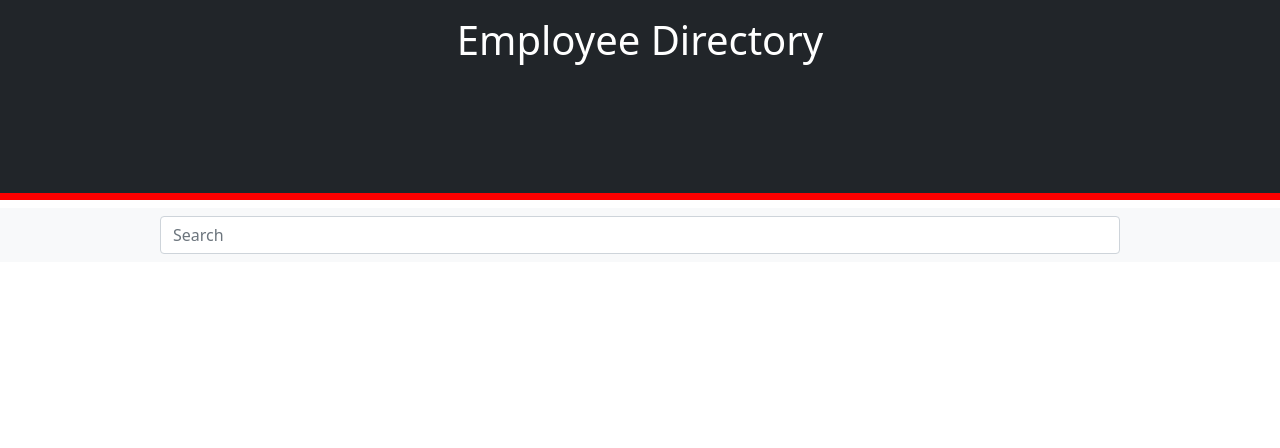
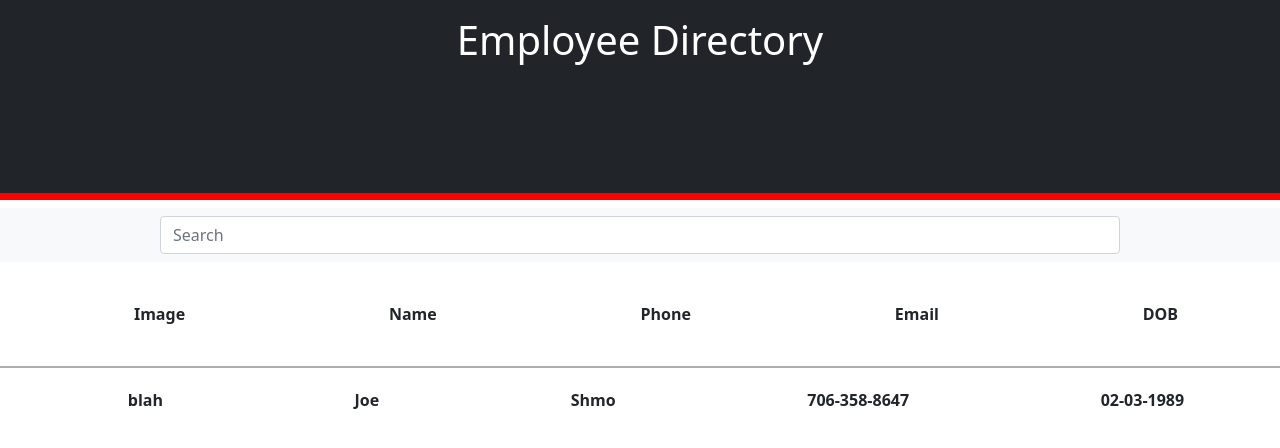
Before and after one commit to Sttorek/st-employee-directory, a React (Create React App) app: page / in a window 1280 px wide. Shown: the top 448 px of the page. Built offline with nearby package versions, Linux system fonts and the light colour scheme.

Commit message:
created lists

```diff
--- a/src/App.js
+++ b/src/App.js
@@ -1,13 +1,14 @@
 import React from "react";
 import Header from "./components/Header/Header";
 import Search from "./components/Search/Search";
-// import List from "./components/List/List";
+import List from "./components/List/List";
 
 function App() {
   return (
     <div>
     <Header />
     <Search />
+    <List />
     </div>
   );
 }
--- /dev/null
+++ b/src/components/List/List.css
@@ -0,0 +1,22 @@
+.keys {
+  margin-top: 40px;
+  width: 100%;
+  display: flex;
+  justify-content: center;
+  justify-content: space-around;
+  list-style-type: none;
+  font-weight: 700;
+}
+
+.results {
+  margin-top: 40px;
+  border-top: 2px solid rgb(173, 173, 173);
+  padding-top: 20px;
+  width: 100%;
+  display: flex;
+  justify-content: center;
+  justify-content: space-around;
+  align-items: center;
+  list-style-type: none;
+  font-weight: 700;
+}
--- /dev/null
+++ b/src/components/List/List.js
@@ -0,0 +1,25 @@
+import React from "react";
+import "./List.css";
+
+function List() {
+  return (
+    <div>
+      <ul className="keys">
+        <li>Image</li>
+        <li>Name</li>
+        <li>Phone</li>
+        <li>Email</li>
+        <li>DOB</li>
+      </ul>
+      <ul className="results">
+        <li>blah</li>
+        <li>Joe</li>
+        <li>Shmo</li>
+        <li>706-358-8647</li>
+        <li>02-03-1989</li>
+      </ul>
+    </div>
+  );
+}
+
+export default List;
```
